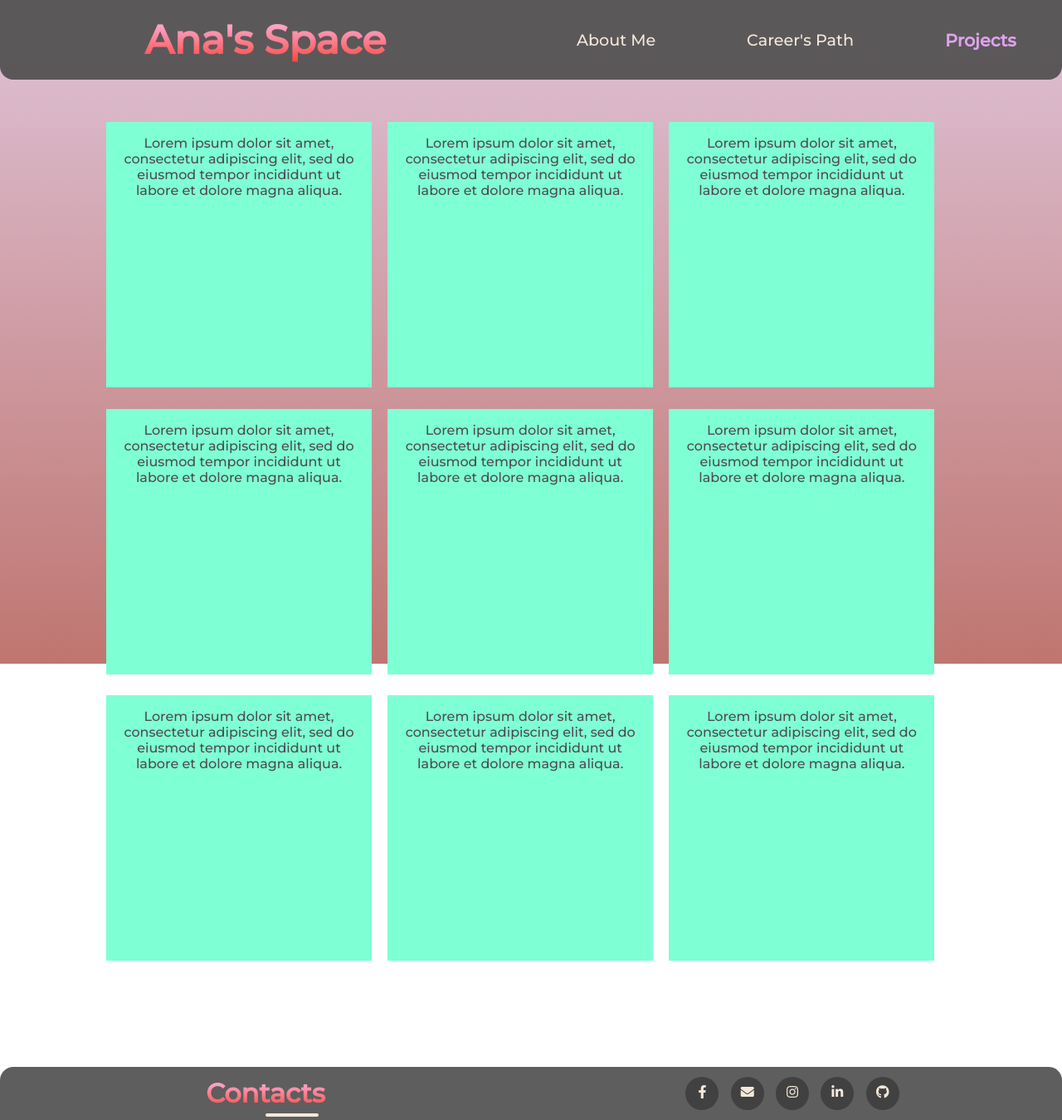
After one commit to AnaSRamalhete/site, a PHP site: page /projects.php in a window 1280 px wide. The commit adds this page. Shown: the whole page at 83% size. Run offline with PHP 8.4, Linux system fonts and the light colour scheme; a stand-in replaces the project's code that opens the database connection; some libraries are stand-ins or nearby versions.

Commit message:
Adding normalmap image. Starting to work on projects section.

```diff
--- a/web/header.php
+++ b/web/header.php
@@ -8,9 +8,12 @@
 <head>
     <meta http-equiv="Content-Type" content="text/html; charset=utf-8">
     <title>Ana's Space</title>
+
     <!-- My styles css files -->
     <link rel="stylesheet" type="text/css" href="style/styles.css">
     <link rel="stylesheet" type="text/css" href="style/styles_timeline.css">
+    <link rel="stylesheet" type="text/css" href="style/styles_projects.css">
+
     <meta http-equiv="X-UA-Compatible" content="IE=edge">
     <meta name="viewport" content="width=device-width; initial-scale=1.0; minimum-scale=1.0;">
     <!-- For contact links -->
@@ -29,6 +32,7 @@
 
 
     <div class="main-div">
+
         <!-- -->
         <!-- Animation Section -->
         <!-- -->
@@ -41,9 +45,9 @@
         <nav class="navbar">
             <div class="logo">Ana's Space</div>
             <ul class="nav_linkS">
-                <a class="navbar_link nav-link-active" id="about" href="#sectionAbout">About Me</a>
-                <a class="navbar_link" id="timeline" href="#sectionTimeline">Career's Path</a>
-                <a class="navbar_link" id="projects">Projects</a>
+                <a class="navbar_link nav-link-active" id="about" href="index.php#sectionAbout">About Me</a>
+                <a class="navbar_link" id="timeline" href="index.php#sectionTimeline">Career's Path</a>
+                <a class="navbar_link" id="projects" href="projects.php#sectionProjects">Projects</a>
             </ul>
             <div class="burguer">
                 <div class="burguer-line1"></div>
--- a/web/index.php
+++ b/web/index.php
@@ -1,5 +1,5 @@
 <?php
-    include_once 'header.php'
+    include_once 'header.php';
 ?>
 
 
--- /dev/null
+++ b/web/projects.php
@@ -0,0 +1,45 @@
+<?php
+    include_once 'header.php'
+?>
+
+
+<!-- -->
+<!-- Projects Section -->
+<!-- -->
+
+<a name="sectionProjects" ></a>
+<section class="section-projects" id="projects">
+    <div class="project-slide">
+        <p>Lorem ipsum dolor sit amet, consectetur adipiscing elit, sed do eiusmod tempor incididunt ut labore et dolore magna aliqua. </p>
+    </div>
+    <div class="project-slide">
+        <p>Lorem ipsum dolor sit amet, consectetur adipiscing elit, sed do eiusmod tempor incididunt ut labore et dolore magna aliqua. </p>
+    </div>
+    <div class="project-slide">
+        <p>Lorem ipsum dolor sit amet, consectetur adipiscing elit, sed do eiusmod tempor incididunt ut labore et dolore magna aliqua. </p>
+    </div>
+    <div class="project-slide">
+        <p>Lorem ipsum dolor sit amet, consectetur adipiscing elit, sed do eiusmod tempor incididunt ut labore et dolore magna aliqua. </p>
+    </div>
+    <div class="project-slide">
+        <p>Lorem ipsum dolor sit amet, consectetur adipiscing elit, sed do eiusmod tempor incididunt ut labore et dolore magna aliqua. </p>
+    </div>
+    <div class="project-slide">
+        <p>Lorem ipsum dolor sit amet, consectetur adipiscing elit, sed do eiusmod tempor incididunt ut labore et dolore magna aliqua. </p>
+    </div>
+    <div class="project-slide">
+        <p>Lorem ipsum dolor sit amet, consectetur adipiscing elit, sed do eiusmod tempor incididunt ut labore et dolore magna aliqua. </p>
+    </div>
+    <div class="project-slide">
+        <p>Lorem ipsum dolor sit amet, consectetur adipiscing elit, sed do eiusmod tempor incididunt ut labore et dolore magna aliqua. </p>
+    </div>
+    <div class="project-slide">
+        <p>Lorem ipsum dolor sit amet, consectetur adipiscing elit, sed do eiusmod tempor incididunt ut labore et dolore magna aliqua. </p>
+    </div>
+
+</section>
+
+
+<?php
+    include_once 'footer.php'
+?>
--- a/web/style/styles.css
+++ b/web/style/styles.css
@@ -244,10 +244,14 @@ nav{
     background-color: rgb(65, 65, 65);
     border-radius: 50%;
     width: 40px;
+    height: 40px;
+    margin-right: 10px;
     color: rgb(243, 232, 217);
-    margin-right: 10px;
-    text-align: center;
-    line-height: 40px;
+    align-items: center;
+    /* text-align: center;  */
+}
+.footer-row .social-links a i{
+    margin-top: 10px;
 }
 
 .footer-row .social-links a:hover{
@@ -265,13 +269,18 @@ nav{
         font-size: 2.1em;
     }
 
+    .footer-row .social-links{
+        flex: 3;
+    }
+
     .footer-row .social-links a{
         width: 2em;
-        line-height: 2em;
+        height: 2em;
     }
 
     .footer-row .social-links a:hover{
         width: 2em;
+        height: 2em;
     }
 }
 
--- /dev/null
+++ b/web/style/styles_projects.css
@@ -0,0 +1,21 @@
+.section-projects{
+    padding: 10vw;
+    padding-top: 4vw;
+    width: 98vw;
+    display: flex;
+    flex-wrap: wrap;
+    flex-direction: row;
+    /* align-content: space-between; */
+    justify-content: space-between;
+    row-gap: 2vw;
+}
+
+.project-slide{
+    color: rgb(77, 77, 77);
+    font-size: 1em;
+    padding: 1em;
+    width: 20em;
+    height: 20em;
+    text-align: center;
+    background-color: aquamarine;
+}
```
Also changed, not shown: web/images/normal-map.jpg (added).
